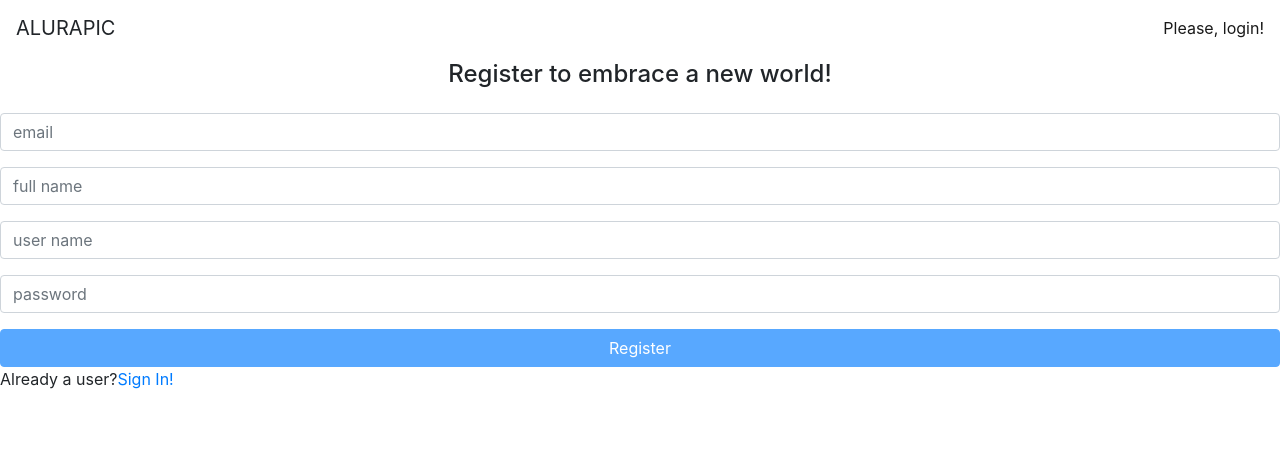
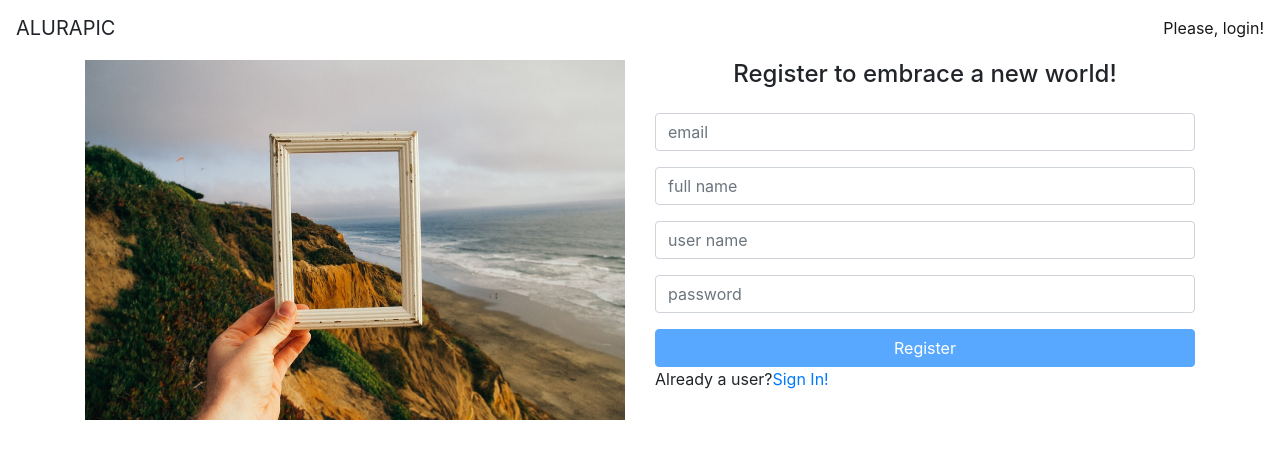
Before and after one commit to Antonio91378/angular-studies-2, an Angular app in the folder client/: page /signup in a window 1280 px wide. Shown: the top 458 px of the page. Built offline with nearby package versions, Linux system fonts and the light colour scheme.

Commit message:
Aprendendo a gerenciar rotas filhas dentro de uma rota principal.

```diff
--- a/client/src/app/app.routing.module.ts
+++ b/client/src/app/app.routing.module.ts
@@ -8,10 +8,18 @@ import { PhotoListResolver } from './photos/photo-list/photo-list.resolver';
 import { SigninComponent } from './home/signin/signin.component';
 import { GuardService } from './core/auth/guard.service';
 import { SignupComponent } from './home/signup/signup.component';
+import { HomeComponent } from './home/home.component';
 
 const routes: Routes = [
-  { path: '', component: SigninComponent, canActivate: [GuardService] },
-  { path: 'signup', component: SignupComponent },
+  {
+    path: '',
+    component: HomeComponent,
+    canActivate: [GuardService],
+    children: [
+      { path: '', component: SigninComponent },
+      { path: 'signup', component: SignupComponent },
+    ],
+  },
   {
     path: 'user/:userName',
     component: PhotoListComponent,
--- /dev/null
+++ b/client/src/app/home/home.component.html
@@ -0,0 +1,14 @@
+<div class="container">
+  <div class="row">
+    <div class="col-md-6 mb-2">
+      <img
+        class="img-fluid d-none d-sm-block"
+        src="../../assets/imgs/home.jpg"
+        alt="Welcome"
+      />
+    </div>
+    <div class="col-md-6">
+      <router-outlet></router-outlet>
+    </div>
+  </div>
+</div>
--- /dev/null
+++ b/client/src/app/home/home.component.ts
@@ -0,0 +1,15 @@
+import { Component, OnInit } from '@angular/core';
+
+@Component({
+  selector: 'app-home',
+  templateUrl: './home.component.html',
+  styleUrls: ['./home.component.scss']
+})
+export class HomeComponent implements OnInit {
+
+  constructor() { }
+
+  ngOnInit(): void {
+  }
+
+}
--- a/client/src/app/home/home.module.ts
+++ b/client/src/app/home/home.module.ts
@@ -6,9 +6,10 @@ import { FormsModule, ReactiveFormsModule } from '@angular/forms';
 import { VMessageModule } from './../shared/components/vmessage/vmessage.module';
 import { RouterModule } from '@angular/router';
 import { SignupComponent } from './signup/signup.component';
+import { HomeComponent } from './home.component';
 
 @NgModule({
-  declarations: [SigninComponent, SignupComponent],
+  declarations: [SigninComponent, SignupComponent, HomeComponent],
   imports: [
     CommonModule,
     ReactiveFormsModule,
--- /dev/null
+++ b/client/src/app/home/signup/new-user.ts
@@ -0,0 +1,6 @@
+export interface NewUser {
+  userName: string;
+  email: string;
+  fullName: string;
+  password: string;
+}
--- a/client/src/app/home/signup/signup.component.html
+++ b/client/src/app/home/signup/signup.component.html
@@ -1,6 +1,6 @@
 <h4 class="text-center">Register to embrace a new world!</h4>
 
-<form [formGroup]="signupForm!" class="form mt-4">
+<form [formGroup]="signupForm!" class="form mt-4" (submit)="signup()">
   <div class="form-group">
     <input formControlName="email" placeholder="email" class="form-control" />
     <ap-vmessage
--- a/client/src/app/home/signup/signup.component.ts
+++ b/client/src/app/home/signup/signup.component.ts
@@ -1,8 +1,10 @@
 import { Component, OnInit } from '@angular/core';
-import { Router } from '@angular/router';
 import { FormGroup, FormBuilder, Validators } from '@angular/forms';
 import { lowerCaseValidator } from './../../shared/validators/lower-case.validator';
 import { UserTakenValidatorService } from './user-taken.validator.service';
+import { NewUser } from './new-user';
+import { SignupService } from './signup.service';
+import { Router } from '@angular/router';
 
 @Component({
   selector: 'app-signup',
@@ -14,7 +16,9 @@ export class SignupComponent implements OnInit {
 
   constructor(
     private formBuilder: FormBuilder,
-    private userTakenValidatorService: UserTakenValidatorService
+    private userTakenValidatorService: UserTakenValidatorService,
+    private signupService: SignupService,
+    private router: Router
   ) {}
 
   ngOnInit(): void {
@@ -48,4 +52,16 @@ export class SignupComponent implements OnInit {
       ],
     });
   }
+
+  signup() {
+    const newUser = this.signupForm.getRawValue() as NewUser;
+    this.signupService.signup(newUser).subscribe(
+      () => {
+        this.router.navigate(['']);
+      },
+      (err) => {
+        console.log(err);
+      }
+    );
+  }
 }
--- a/client/src/app/home/signup/signup.service.ts
+++ b/client/src/app/home/signup/signup.service.ts
@@ -1,5 +1,6 @@
 import { Injectable } from '@angular/core';
 import { HttpClient } from '@angular/common/http';
+import { NewUser } from './new-user';
 
 const API_URL = 'http://localhost:3000';
 @Injectable({
@@ -11,4 +12,8 @@ export class SignupService {
   checkUserNameTaken(userName: string) {
     return this.http.get(API_URL + '/user/exists/' + userName);
   }
+
+  signup(newUser: NewUser) {
+    return this.http.post(API_URL + '/user/signup', newUser);
+  }
 }
```
Also changed, not shown: client/src/app/home/home.component.scss (added), client/src/assets/imgs/home.jpg (added), 1 other file (tests, documents, lock files or other folders).
